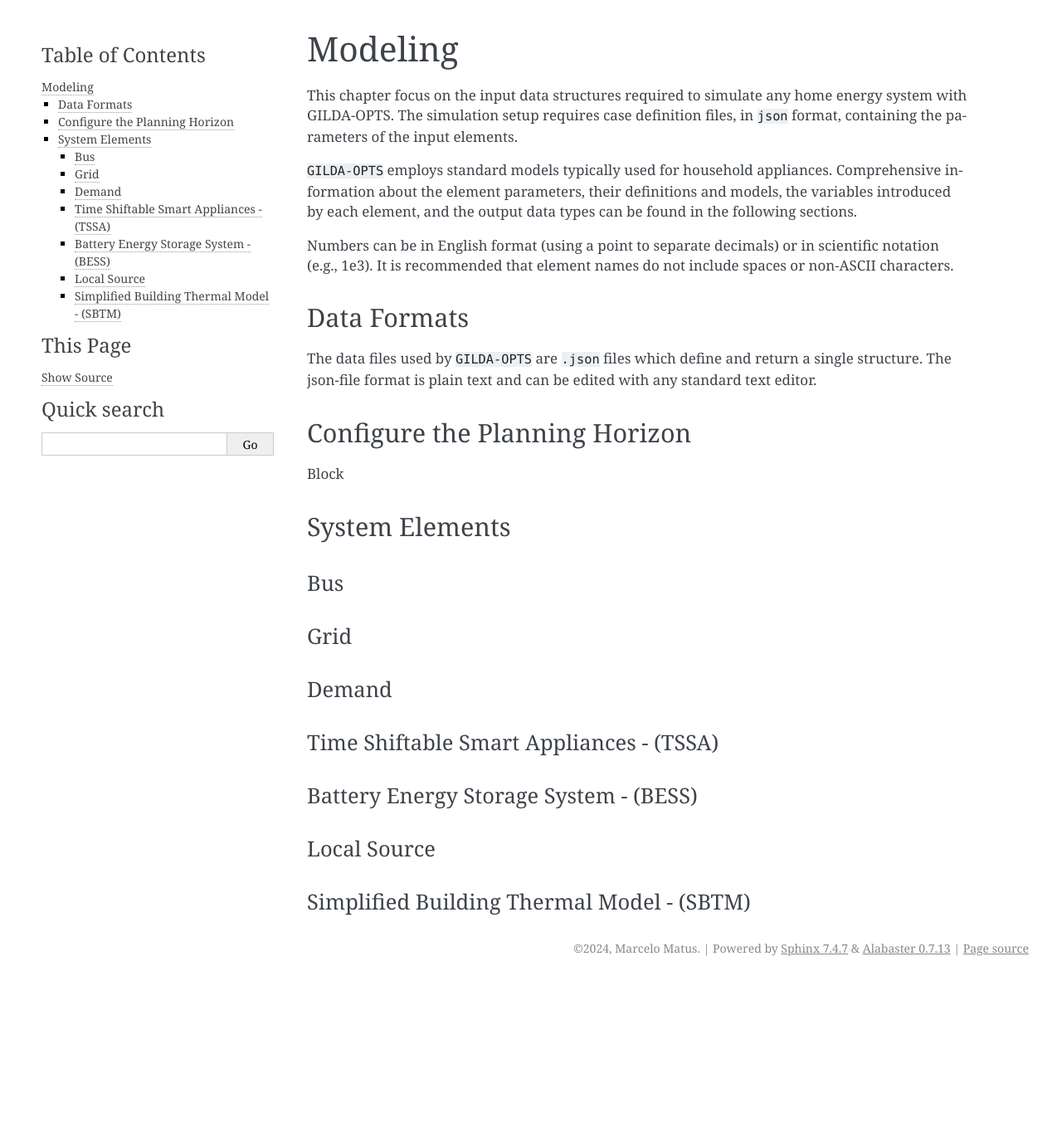
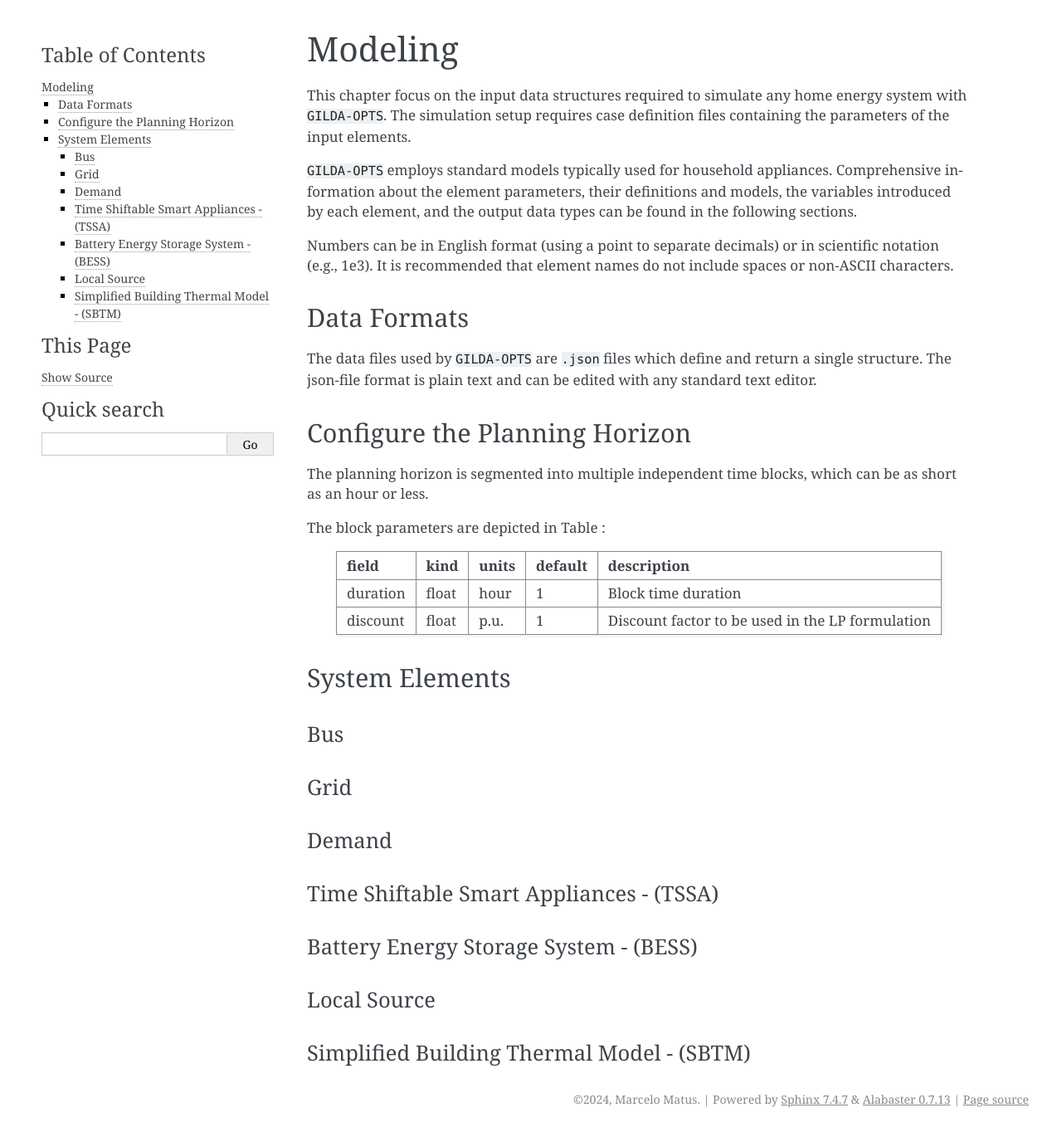
Before and after one commit to marcelomatus/gilda-opts, a Sphinx documentation site: the page built from docs/Modeling.rst, in a window 1280 px wide. Shown: the whole page at 83% size. Built offline with Sphinx 7.4.7, drawn with Linux system fonts in a browser that asks for light colours; pages that are not in the unit, such as notebooks, are missing from menus; before the commit the page ends 1182 px from its top, so only the background shows below that.

Commit message:
Update Modeling.rst

```diff
--- a/docs/Modeling.rst
+++ b/docs/Modeling.rst
@@ -3,7 +3,7 @@
 *********
 Modeling
 *********
-This chapter focus on the input data structures required to simulate any home energy system with GILDA-OPTS. The simulation setup requires case definition files, in ``json`` format, containing the parameters of the input elements.
+This chapter focus on the input data structures required to simulate any home energy system with ``GILDA-OPTS``. The simulation setup requires case definition files containing the parameters of the input elements.
 
 ``GILDA-OPTS`` employs standard models typically used for household appliances. Comprehensive information about the element parameters, their definitions and models, the variables introduced by each element, and the output data types can be found in the following sections.
 
@@ -19,7 +19,17 @@ The data files used by ``GILDA-OPTS`` are ``.json`` files which define and retur
 Configure the Planning Horizon
 ===============================
 
-Block
+The planning horizon is segmented into multiple independent time blocks, which can be as short as an hour or less.
+
+The block parameters are depicted in Table :
+
++----------+-------+-------+---------+--------------------------------------------------+
+|  field   | kind  | units | default |                description                       |
++==========+=======+=======+=========+==================================================+
+| duration | float | hour  |    1    | Block time duration                              |
++----------+-------+-------+---------+--------------------------------------------------+
+| discount | float | p.u.  |    1    | Discount factor to be used in the LP formulation |
++----------+-------+-------+---------+--------------------------------------------------+
 
 ===============
 System Elements
```
